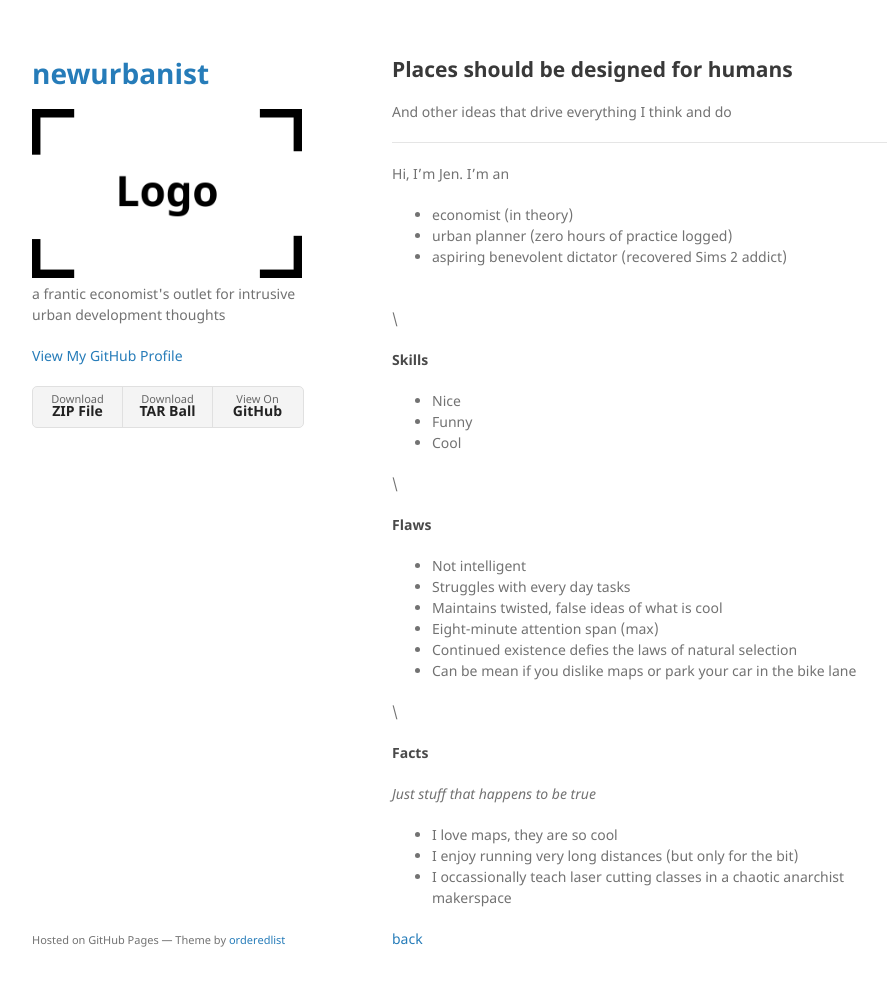
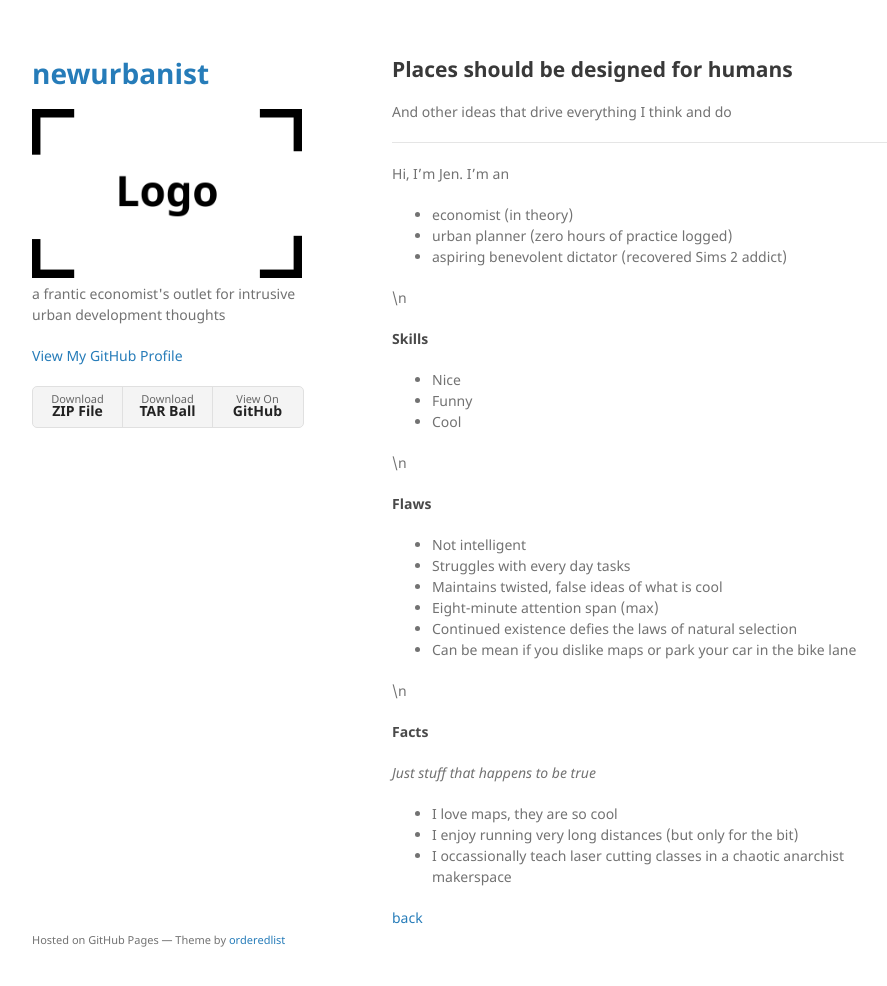
Before and after one commit to newurbanist/newurbanist.github.io, a Jekyll site: the page built from another-page.md, in a window 1280 px wide and 1019 px high. Shown: the top 986 px of the window, without its empty margins (178-1065 px from the left). Built offline with Jekyll 4.4.1, drawn with Linux system fonts in a browser that asks for light colours; our own code applies the rules of GitHub Pages for plain Markdown files.

```diff
--- a/another-page.md
+++ b/another-page.md
@@ -11,15 +11,14 @@ Hi, I'm Jen. I'm an
 - urban planner (zero hours of practice logged)
 - aspiring benevolent dictator (recovered Sims 2 addict)
 
-\
-\
+\n
 
 #### Skills
 - Nice
 - Funny
 - Cool
 
-\
+\n
 
 #### Flaws
 - Not intelligent
@@ -29,7 +28,7 @@ Hi, I'm Jen. I'm an
 - Continued existence defies the laws of natural selection
 - Can be mean if you dislike maps or park your car in the bike lane
 
-\
+\n
 
 #### Facts
 _Just stuff that happens to be true_
```
